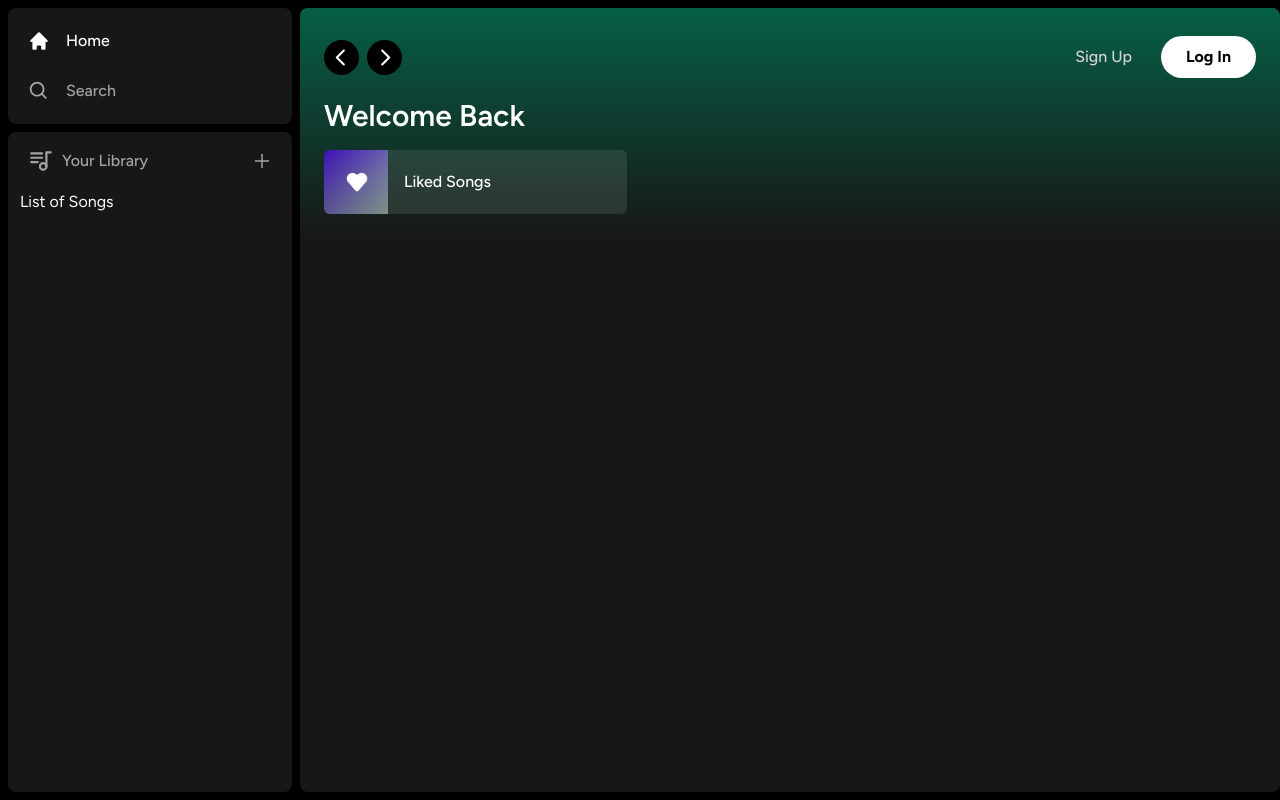
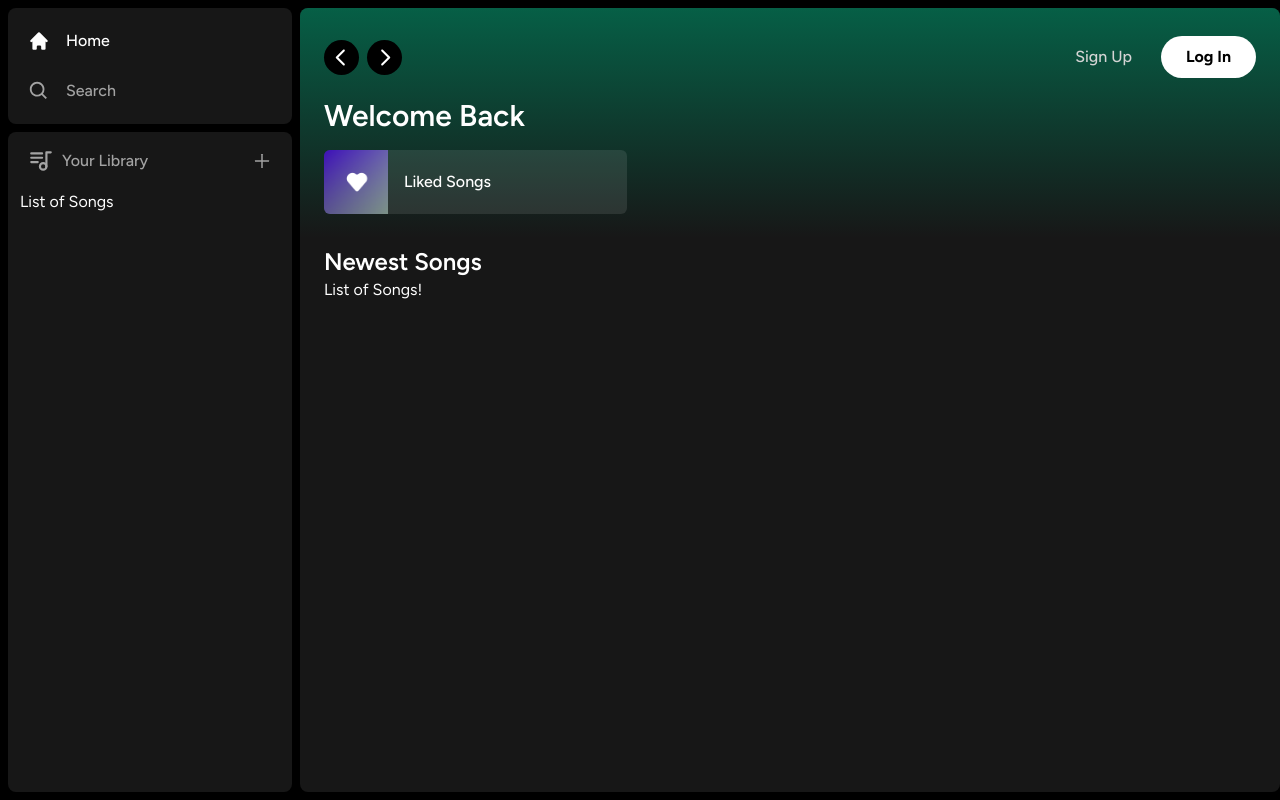
Before and after one commit to SiphoYawe/spotify-clone, a Next.js app: page / in a window 1280 px wide. Built offline with nearby package versions, Linux system fonts and the light colour scheme.

Commit message:
Bug Fixes

```diff
--- a/app/(site)/page.tsx
+++ b/app/(site)/page.tsx
@@ -12,6 +12,12 @@ export default function Home() {
 					<ListItem image="/images/liked.png" name="Liked Songs" href="" />
 				</div>
 			</Header>
+			<div className="mb-7 mt-2 px-6">
+				<div className="flex items-center justify-between">
+					<h1 className="text-2xl font-semibold text-white">Newest Songs</h1>
+				</div>
+				<div>List of Songs!</div>
+			</div>
 		</div>
 	);
 }
--- a/components/ListItem.tsx
+++ b/components/ListItem.tsx
@@ -18,7 +18,9 @@ const ListItem: React.FC<ListItemProps> = ({ image, name, href }) => {
 	};
 
 	return (
-		<button className="group relative flex items-center gap-x-4 overflow-hidden rounded-md bg-neutral-100/10 transition hover:bg-neutral-100/20">
+		<button
+			onClick={onClick}
+			className="group relative flex items-center gap-x-4 overflow-hidden rounded-md bg-neutral-100/10 pr-4 transition hover:bg-neutral-100/20">
 			<div className="relative min-h-[64px] min-w-[64px]">
 				<Image className="object-cover" fill alt="Image" src={image} />
 			</div>
```
